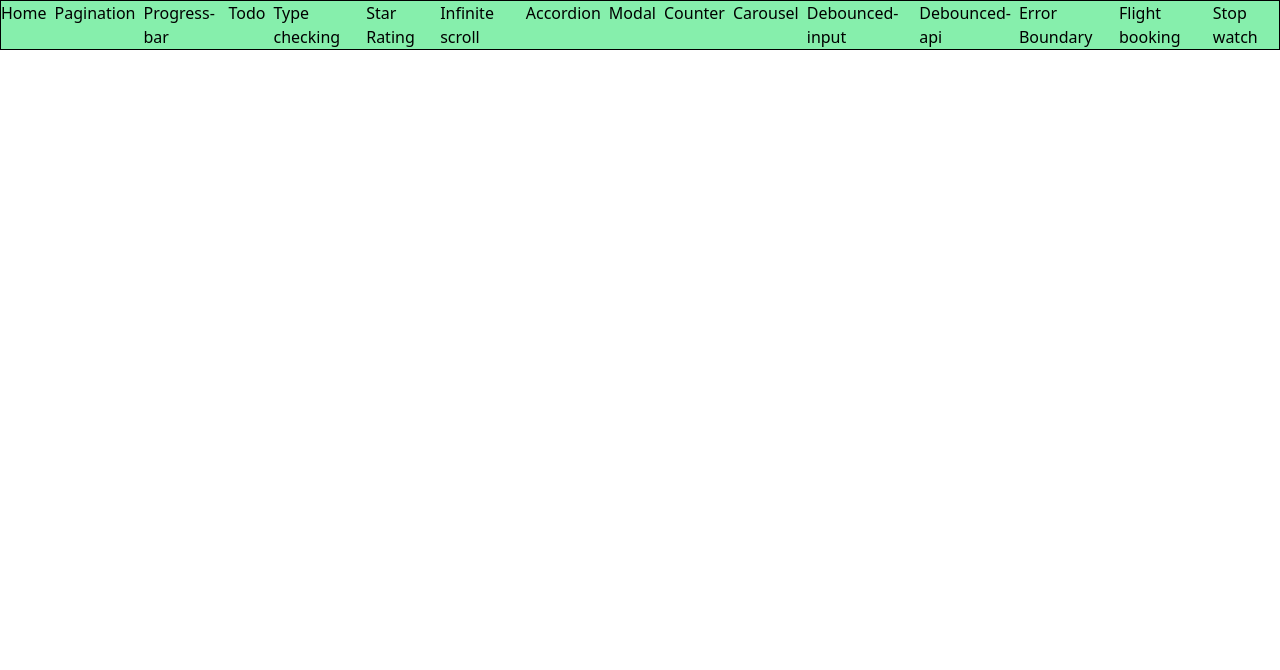
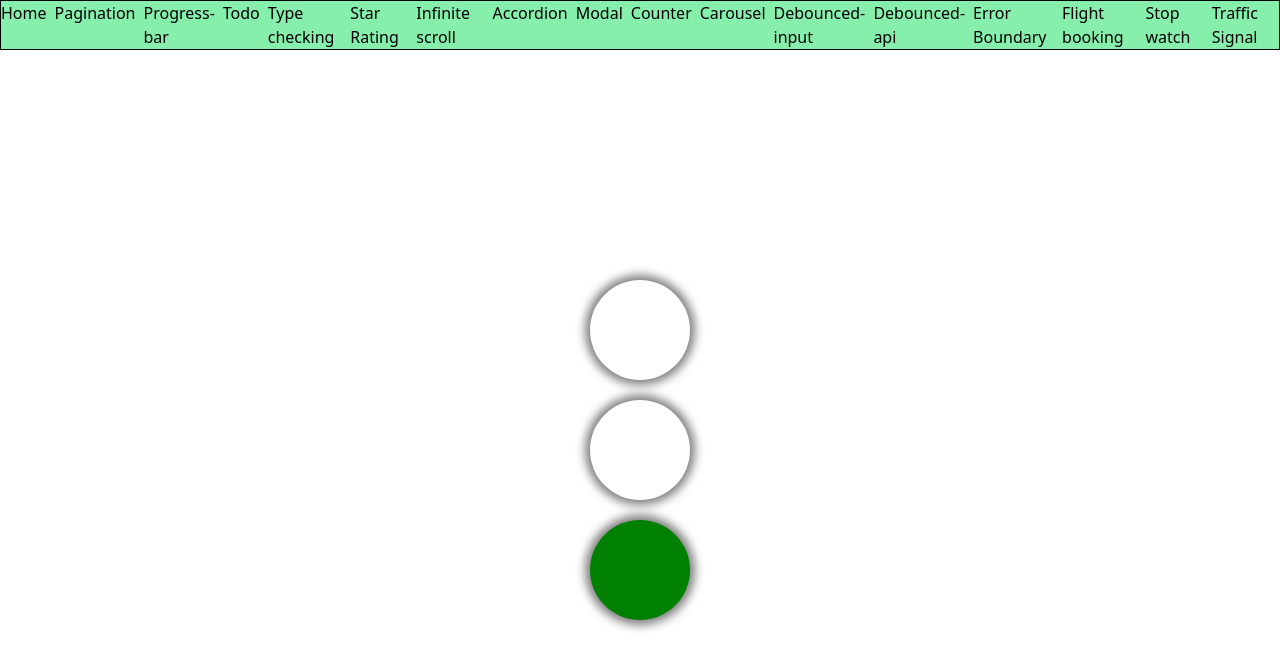
Before and after one commit to rohitraj896/react-machine-coding, a React (Create React App) app: page /traffic-signal in a window 1280 px wide. Shown: the top 670 px of the page. Built offline with nearby package versions, Linux system fonts and the light colour scheme.

Commit message:
Traffic Signal

```diff
--- a/src/App.js
+++ b/src/App.js
@@ -16,6 +16,7 @@ import ErrorBoundaryComponent from "./components/ErrorBoundary/ErrorBoundaryComp
 import ProtectedRoute from "./components/ProtectedRoute";
 import FlightBooking from "./components/FlightBooking/FlightBooking";
 import StopWatch from "./components/StopWatch/StopWatch";
+import TrafficSignal from "./components/TrafficSignal/TrafficSignal";
 
 function App() {
   return (
@@ -37,6 +38,7 @@ function App() {
         <a href="/error-boundary">Error Boundary</a>
         <a href="/flight-booking">Flight booking</a>
         <a href="/stop-watch">Stop watch</a>
+        <a href="/traffic-signal">Traffic Signal</a>
       </nav>
       <div>
         <BrowserRouter>
@@ -68,6 +70,7 @@ function App() {
               ></Route>
               <Route path="/debounced-api" element={<DebouncedApi />}></Route>
               <Route path="/stop-watch" element={<StopWatch />}></Route>
+              <Route path="/traffic-signal" element={<TrafficSignal />}></Route>
             </Route>
           </Routes>
         </BrowserRouter>
--- a/src/components/StopWatch/StopWatch.js
+++ b/src/components/StopWatch/StopWatch.js
@@ -22,10 +22,12 @@ export default function StopWatch() {
       clearInterval(timer);
     };
   }, [running]);
+
   const handleReset = () => {
     setTime(0);
     setRunning(false);
   };
+
   const formatTime = time => {
     const hours = Math.floor(time / 3600)
       .toString()
@@ -39,6 +41,7 @@ export default function StopWatch() {
 
     return `${hours}:${minutes}:${seconds}`;
   };
+
   return (
     <div className="App">
       <h1>Stop watch</h1>
--- /dev/null
+++ b/src/components/TrafficSignal/TrafficSignal.css
@@ -0,0 +1,27 @@
+.signal {
+  display: flex;
+  justify-content: center;
+  align-items: center;
+  flex-direction: column;
+  height: 100vh;
+}
+
+.circle {
+  width: 100px;
+  height: 100px;
+  border-radius: 50%;
+  box-shadow: 0 0 10px 5px rgba(0, 0, 0, 0.5);
+  margin: 10px;
+}
+
+.red {
+  background-color: red;
+}
+
+.yellow {
+  background-color: yellow;
+}
+
+.green {
+  background-color: green;
+}
--- /dev/null
+++ b/src/components/TrafficSignal/TrafficSignal.js
@@ -0,0 +1,37 @@
+import { useEffect, useState } from "react";
+import "./TrafficSignal.css";
+const TrafficSignal = () => {
+  const [signal, setSignal] = useState("red");
+
+  useEffect(() => {
+    const timer = setInterval(() => {
+      switch (signal) {
+        case "red":
+          setSignal("yellow");
+          break;
+
+        case "yellow":
+          setSignal("green");
+          break;
+
+        case "green":
+          setSignal("red");
+          break;
+
+        default:
+          break;
+      }
+    }, 1000);
+    return () => clearInterval(timer);
+  }, [signal]);
+
+  return (
+    <div className="signal">
+      <div className={`circle ${signal === "red" ? "red" : ""}`}></div>
+      <div className={`circle ${signal === "yellow" ? "yellow" : ""}`}></div>
+      <div className={`circle ${signal === "green" ? "green" : ""}`}></div>
+    </div>
+  );
+};
+
+export default TrafficSignal;
```
